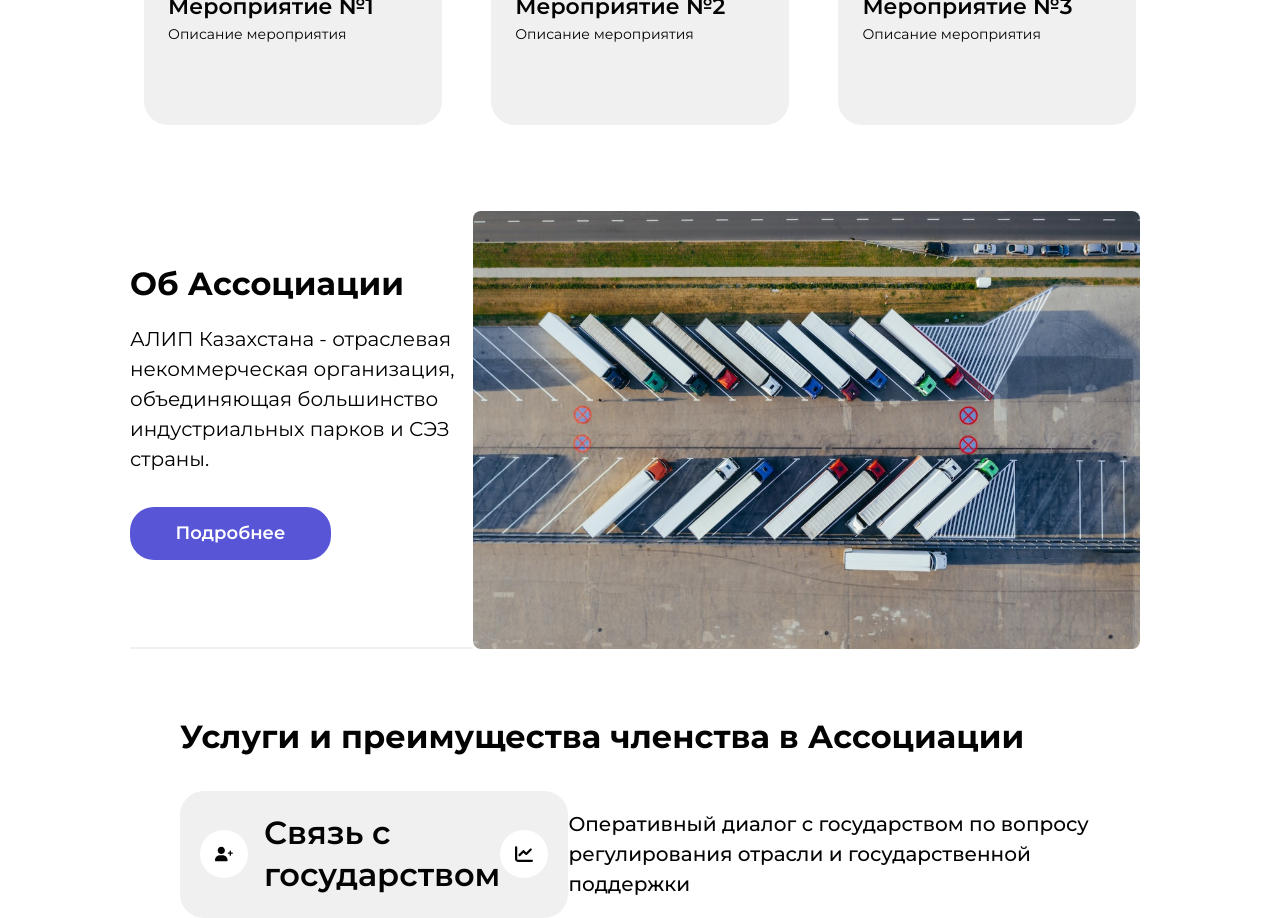
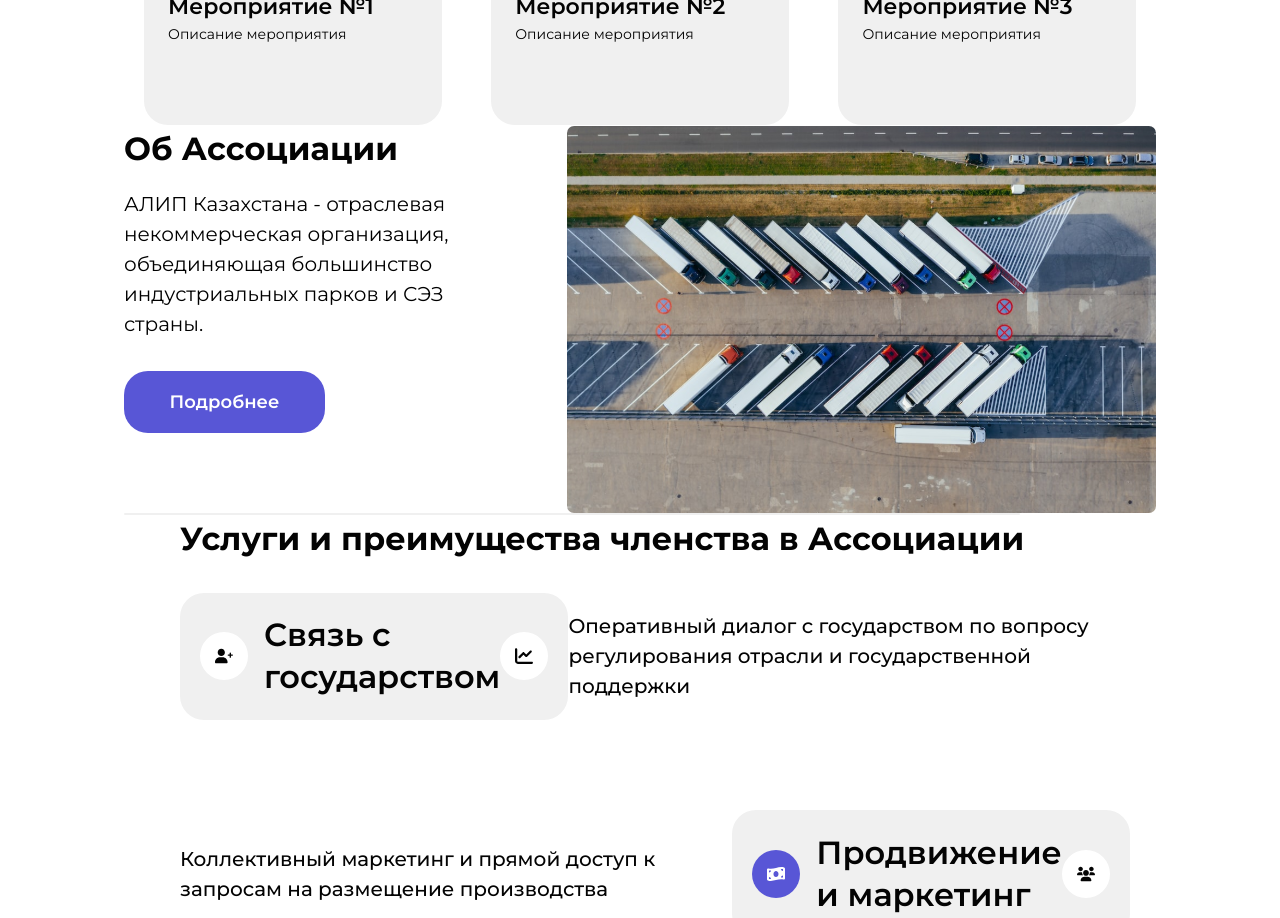
Before and after one commit to zhansvltan/logistickaz, a React (Vite) app: page / in a window 1280 px wide. Shown: the part 1360-2278 px from the top of the page. Built offline with nearby package versions, Linux system fonts and the light colour scheme; the HTML template or start-up script is replaced by a standard one.

Commit message:
about section modify

```diff
--- a/src/components/About.jsx
+++ b/src/components/About.jsx
@@ -16,27 +16,55 @@ export default function AboutComponent() {
     }
   }
   return (
-    <div className={style.about} id="about">
-      <div className={style.lefthalf}>
-        <h1 className={style.h1}> Об Ассоциации</h1>
-        <p className={style.text}>
+    <div
+      className="flex justify-center
+      mobile:flex-col mobile:items-center mobile:gap-2
+      laptop:flex-row laptop:items-center"
+      id="about"
+    >
+      <div
+        className="flex flex-col
+        mobile:gap-2 mobile:w-[60%] mobile:items-center
+        laptop:gap-4 laptop:w-[34%] laptop:items-start"
+      >
+        <h1
+          className="text-[#030303] font-[700] mobile:w-[100%] laptop:w-[80%]
+          mobile:leading-[32px] mobile:text-[24px] mobile:text-center
+          laptop:leading-[48px] laptop:text-[32px] laptop:text-start"
+        >
+          Об Ассоциации
+        </h1>
+        <p
+          className="text-[#000000] m-0 p-0
+          mobile:text-center  mobile:leading-[18px] mobile:text-[14px] mobile:w-[100%]
+          tablet:leading-[24px] tablet:text-[20px] tablet:w-[95%]
+          laptop:text-start laptop:leading-[30px] laptop:text-[20px] laptop:w-[90%]"
+        >
           АЛИП Казахстана - отраслевая некоммерческая организация, объединяющая
           большинство индустриальных парков и СЭЗ страны.
         </p>
-        <button onClick={handleScrollClick} className={style.button}>
+        <button
+          onClick={handleScrollClick}
+          className="rounded-3xl text-white bg-[#5856d6] font-[600] px-2 mt-4
+          mobile:text-[10px] mobile:leading-[16px] mobile:h-[31px] mobile:w-[120px]
+          tablet:text-[14px] tablet:leading-[22px] tablet:h-[40px] tablet:w-[180px]
+          laptop:text-[18px] laptop:leading-[28px] laptop:h-[62px] laptop:w-[201px]"
+        >
           Подробнее
         </button>
         <div
-          style={{
-            display: 'flex',
-            justifyContent: 'center',
-            marginTop: '20px',
-          }}
+          className="flex justify-center mt-16
+          mobile:hidden
+          laptop:block"
         >
-          <div className={style.divider}></div>
+          <div className="w-[70vw] h-[2px] rounded-[2px] bg-[#f0f0f0] m-0 p-0"></div>
         </div>
       </div>
-      <img src="assets/about.svg" alt="About" className={style.aboutimg} />
+      <img
+        src="assets/about.svg"
+        alt="About"
+        className="mobile:w-[70%] mobile:rounded-3xl tablet:w-[60%] laptop:w-[46%] laptop:rounded-[0px]"
+      />
     </div>
   )
 }
--- a/src/components/About.module.css
+++ b/src/components/About.module.css
@@ -75,16 +75,12 @@
   font-weight: 600;
   line-height: 28px;
   outline: none;
-  margin-top: 33px;
-  margin-bottom: 67px;
   @media screen and (max-width: 430px) {
     font-size: 8px;
     line-height: 16px;
     width: 100%;
     height: 31px;
     padding: 0px 2px;
-    margin-top: 20px;
-    margin-bottom: 10px;
   }
   @media screen and (max-width: 1024px) and (min-width: 431px) {
     font-size: 14px;
@@ -92,8 +88,6 @@
     width: 201px;
     height: 40px;
     padding: 0px 2px;
-    margin-top: 30px;
-    margin-bottom: 15px;
   }
 }
 .aboutimg {
```
